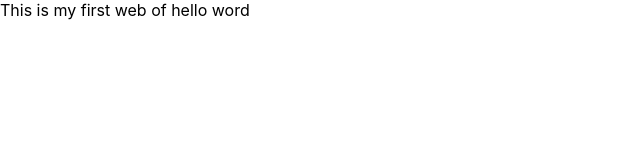
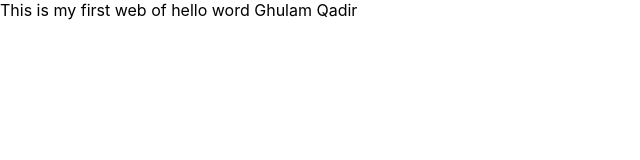
Before and after one commit to gqadirdepar/webproject1, a React (Create React App) app: page / in a window 1280 px wide. Shown: the top 160 px of the page, without its empty margins (0-640 px from the left). Built offline with nearby package versions, Linux system fonts and the light colour scheme.

Commit message:
Updated hello word

```diff
--- a/src/App.js
+++ b/src/App.js
@@ -3,7 +3,7 @@ import './App.css';
 function App() {
   return (
     <div >
-     This is my first web of hello word
+     This is my first web of hello word Ghulam Qadir
     </div>
   );
 }
```
